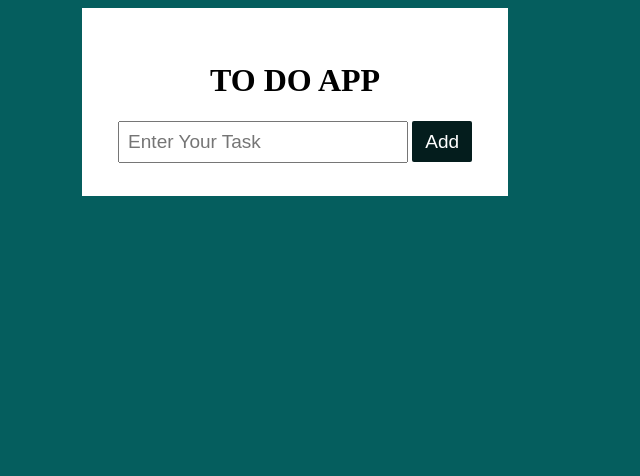
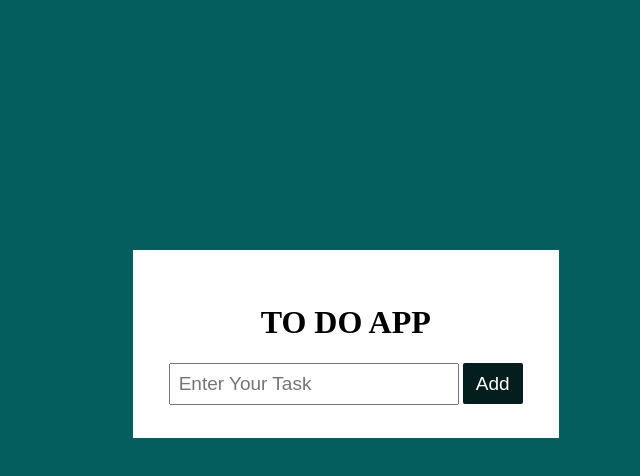
Before and after one commit to phegaderashmi/To_Do_App, a plain HTML site: page index.html in a window 1280 px wide. Shown: the whole page, without its empty margins (343-983 px from the left). Drawn offline with Linux system fonts and the light colour scheme; a web font is replaced by a local one.

Commit message:
style.css

```diff
--- a/style.css
+++ b/style.css
@@ -8,8 +8,8 @@ body{
     padding: 33px;
     text-align: center;
     background-color: #fff;
-    margin-left: 33%;
-    margin-top: 5px;
+    margin-left: 37%;
+    margin-top: 250px;
 }
 
 input{
```
